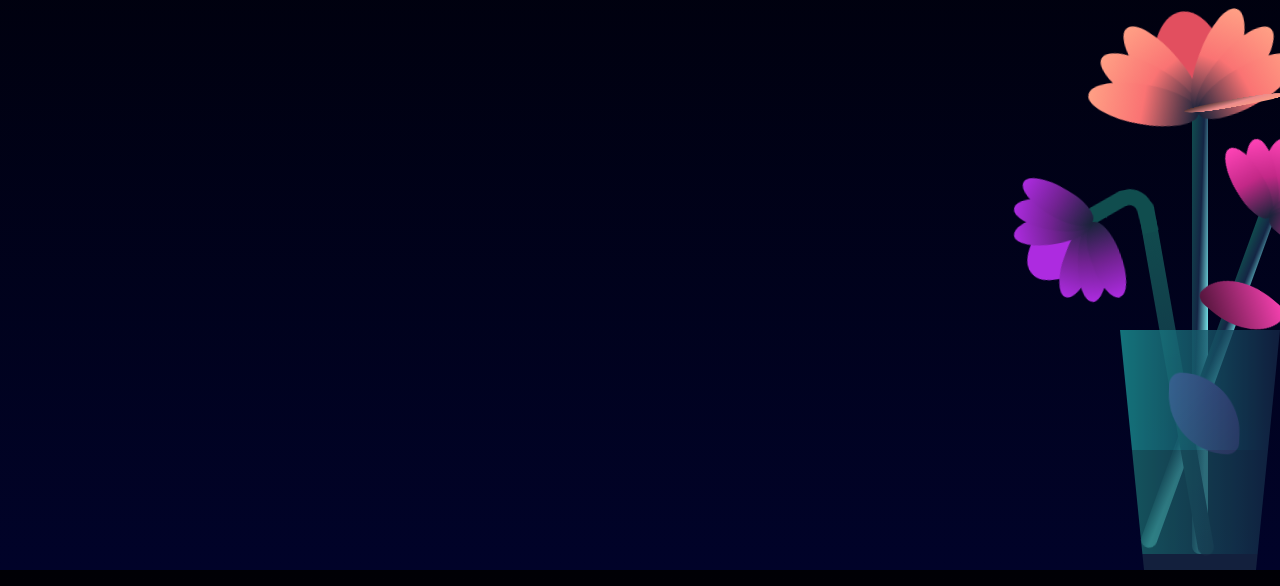
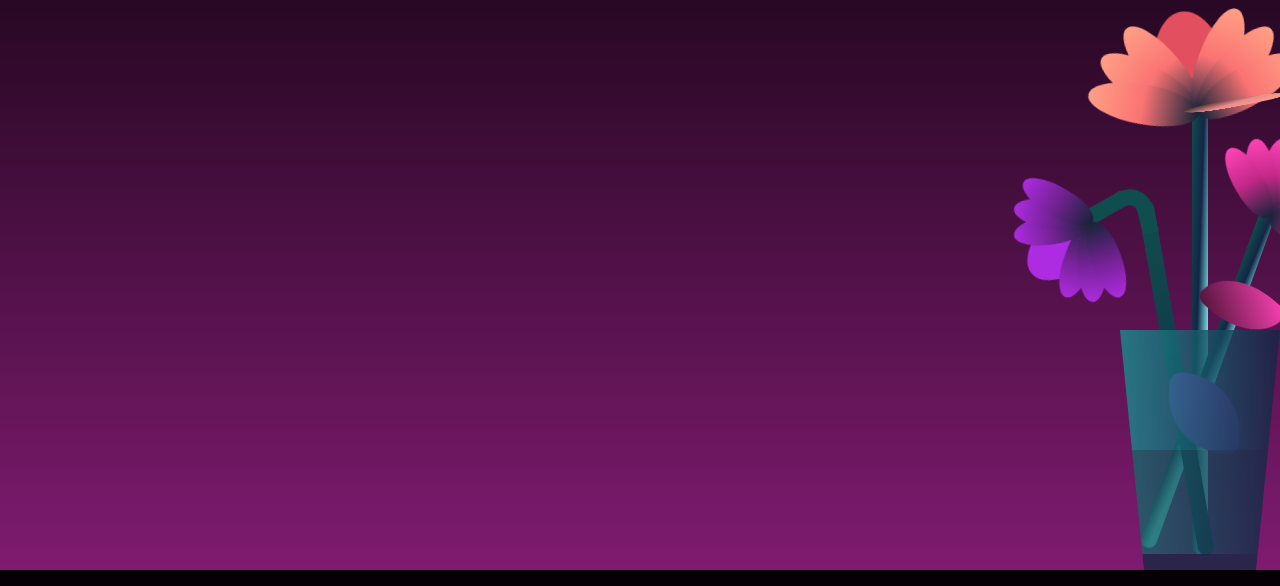
Before and after one commit to freshgreens10/VV, a website: page index.html in a window 1280 px wide. Shown: the part 230-816 px from the top of the page. Drawn offline with nearby package versions, Linux system fonts and the light colour scheme.

Commit message:
Update style.css

```diff
--- a/style/style.css
+++ b/style/style.css
@@ -7,10 +7,11 @@
 }
 
 :root{
-    --color-bg: linear-gradient(to top,#010329,#000005);
+    --color-bg: linear-gradient(to top,#7f1b70,#040005);
     --color-glass:linear-gradient(to left,#142544,#1a9092);
     --color-water:linear-gradient(to left,#142544,#1b6d6e);
 }
+
 
 body{
     background-image:var(--color-bg);
```
